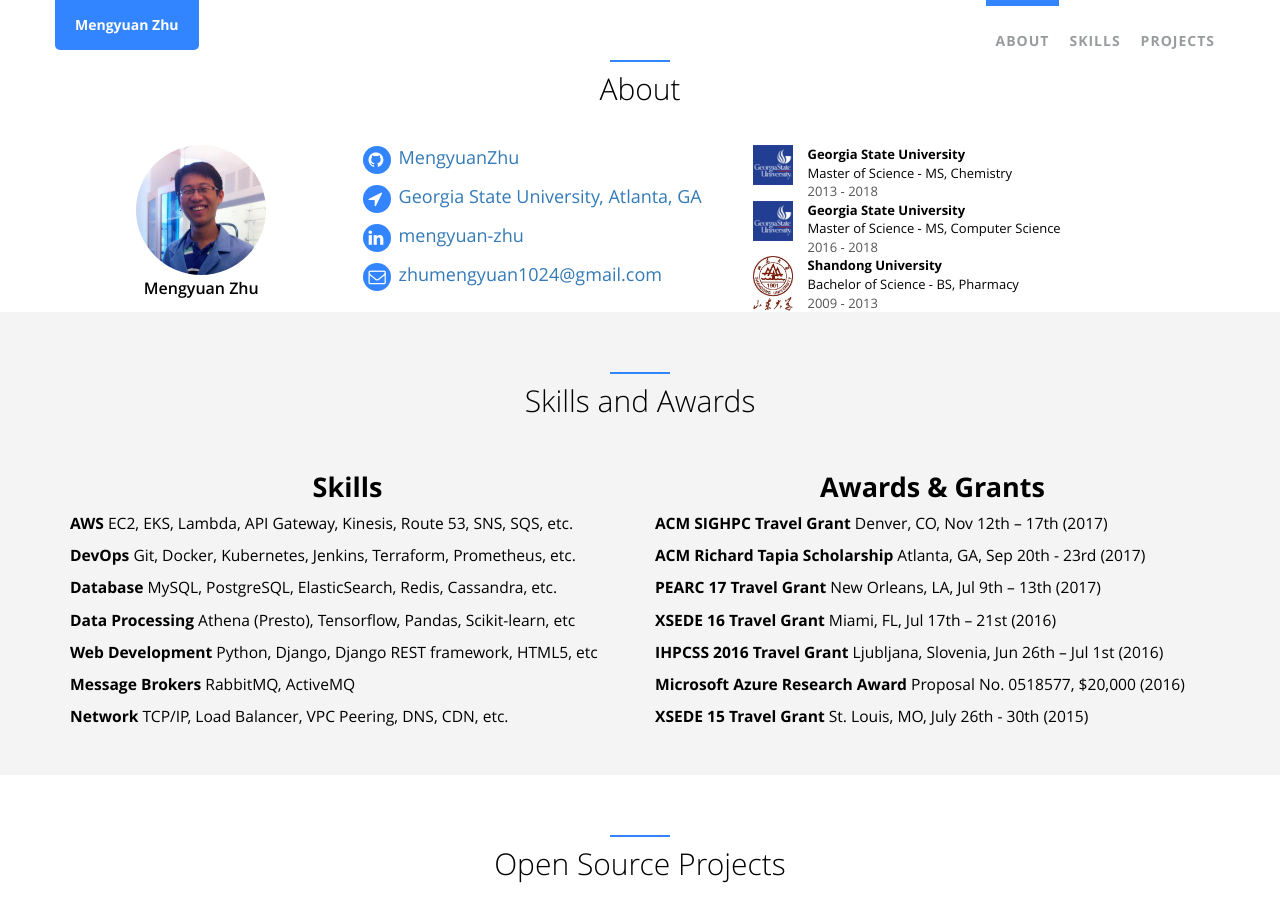
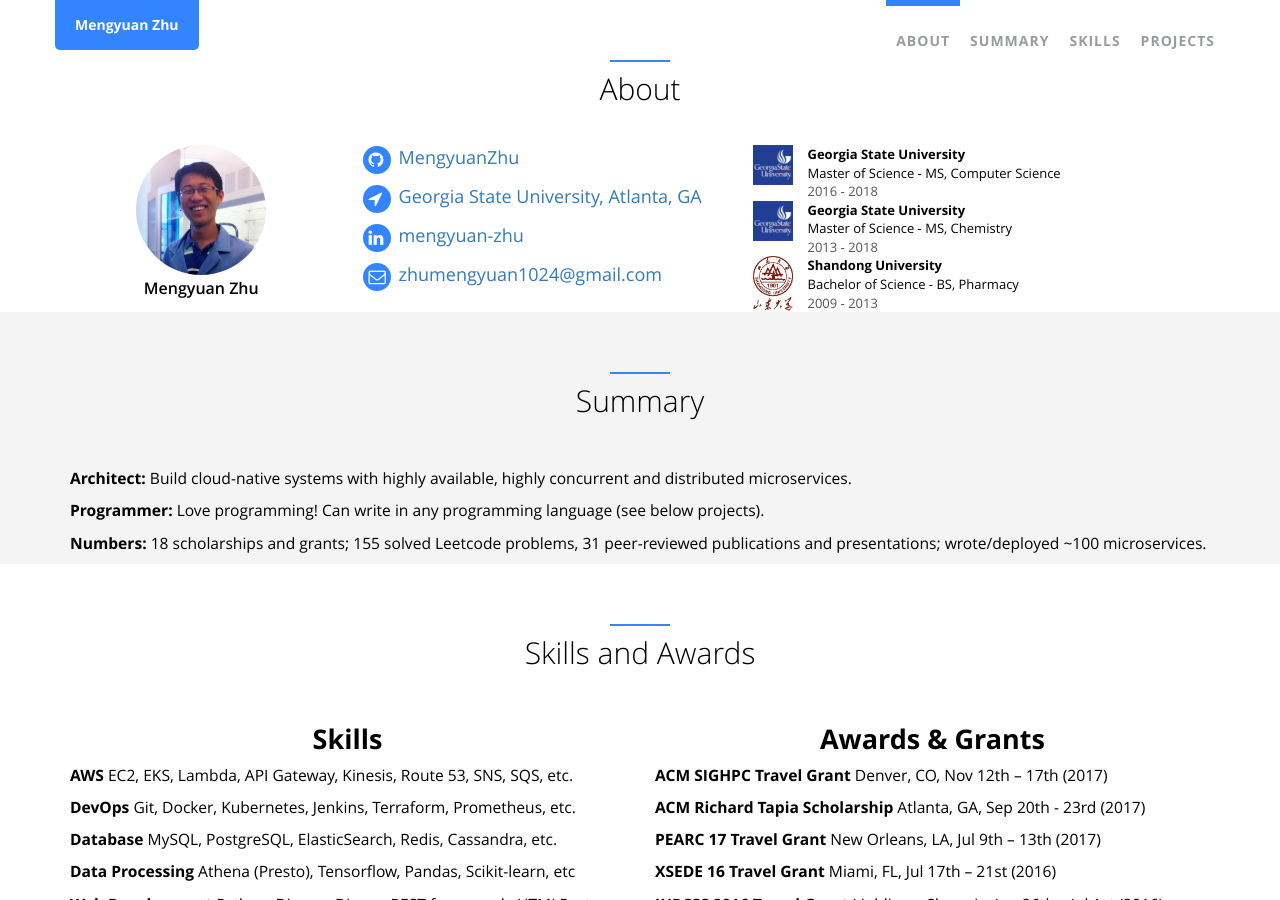
Before and after one commit to MengyuanZhu/MengyuanZhu.github.io, a Jekyll site: the page built from index.html, in a window 1280 px wide and 900 px high. Built offline with Jekyll 4.4.1, drawn with Linux system fonts in a browser that asks for light colours.

Commit message:
add summary

```diff
--- /dev/null
+++ b/_data/index/summary.yml
@@ -0,0 +1,8 @@
+- name: "Architect:"
+  detail: Build cloud-native systems with highly available, highly concurrent and distributed microservices.
+
+- name: "Programmer:"
+  detail: Love programming! Can write in any programming language (see below projects).
+
+- name: "Numbers:"
+  detail: 18 scholarships and grants; 155 solved Leetcode problems, 31 peer-reviewed publications and presentations; wrote/deployed ~100 microservices.
--- a/_data/landing.yml
+++ b/_data/landing.yml
@@ -5,6 +5,12 @@
   name: About
   tpl: about.html
   css:
+
+- id: summary
+  i18n: nav.summary
+  name: Summary
+  tpl: summary.html
+  css: team
 
 - id: skills
   i18n: nav.skills
--- /dev/null
+++ b/_includes/sections/summary.html
@@ -0,0 +1,23 @@
+<div class="container" id="i18_career">
+    <div class="row">
+        <div class="col-lg-12 text-center">
+            <div class="navy-line"></div>
+            <h1><span data-i18n="summary.my_summary">Summary</span></h1>
+        </div>
+    </div>
+    <div class="row features-block">
+
+        <div class="col-lg-12">
+
+
+              {% for award in site.data.index.summary %}
+                  <p style="font-size: 120%;">
+                      <span style="font-weight: bold">{{ award.name }}</span>
+                      <span>{{ award.detail }}</span>
+                  </p>
+              {% endfor %}
+
+        </div>
+
+    </div>
+</div>
```
Also changed, not shown: _data/index/careers.yml (+4 -4 lines).
